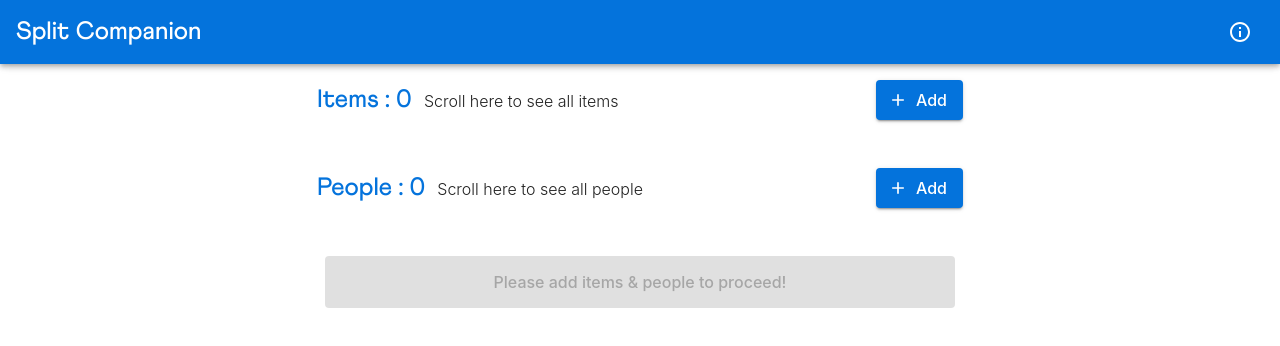
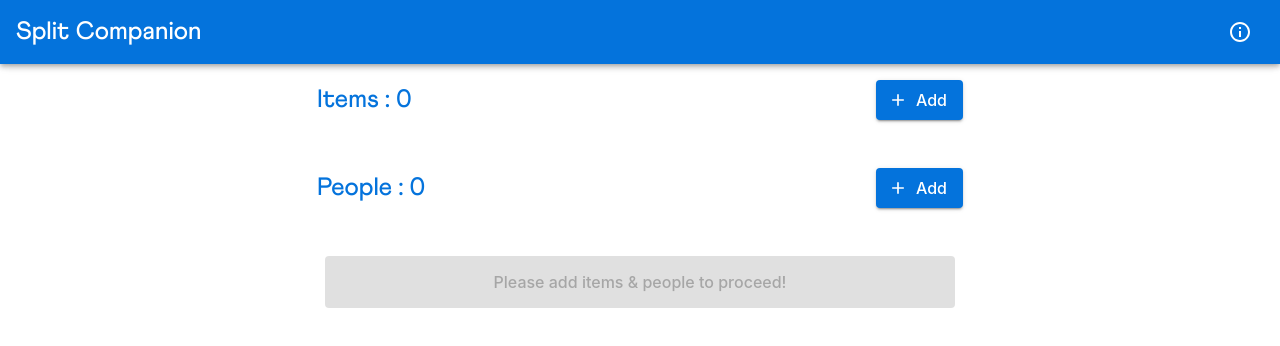
Before and after one commit to mattc50/split-companion, a React (Create React App) app: page / in a window 1280 px wide. Shown: the top 346 px of the page. Built offline with nearby package versions, Linux system fonts and the light colour scheme; a web font is replaced by a local one.

Commit message:
ease-of-use changes 2

```diff
--- a/src/components/SectionHeader.js
+++ b/src/components/SectionHeader.js
@@ -45,7 +45,7 @@ const SectionHeader = ({ use, btnFunc, showNum }) => {
     <Container sx={styles.root}>
       <div style={styles.text}>
         <Typography variant="h1" sx={styles.h1}>{use} {showNum && `: ${chooseNum(use)}`}</Typography>
-        {showNum && <Typography variant="h2" sx={styles.h2}>Scroll here to see all {use.toLowerCase()}</Typography>}
+        {/* {showNum && <Typography variant="h2" sx={styles.h2}>Scroll here to see all {use.toLowerCase()}</Typography>} */}
       </div>
       {btnFunc &&
         <Button
```
